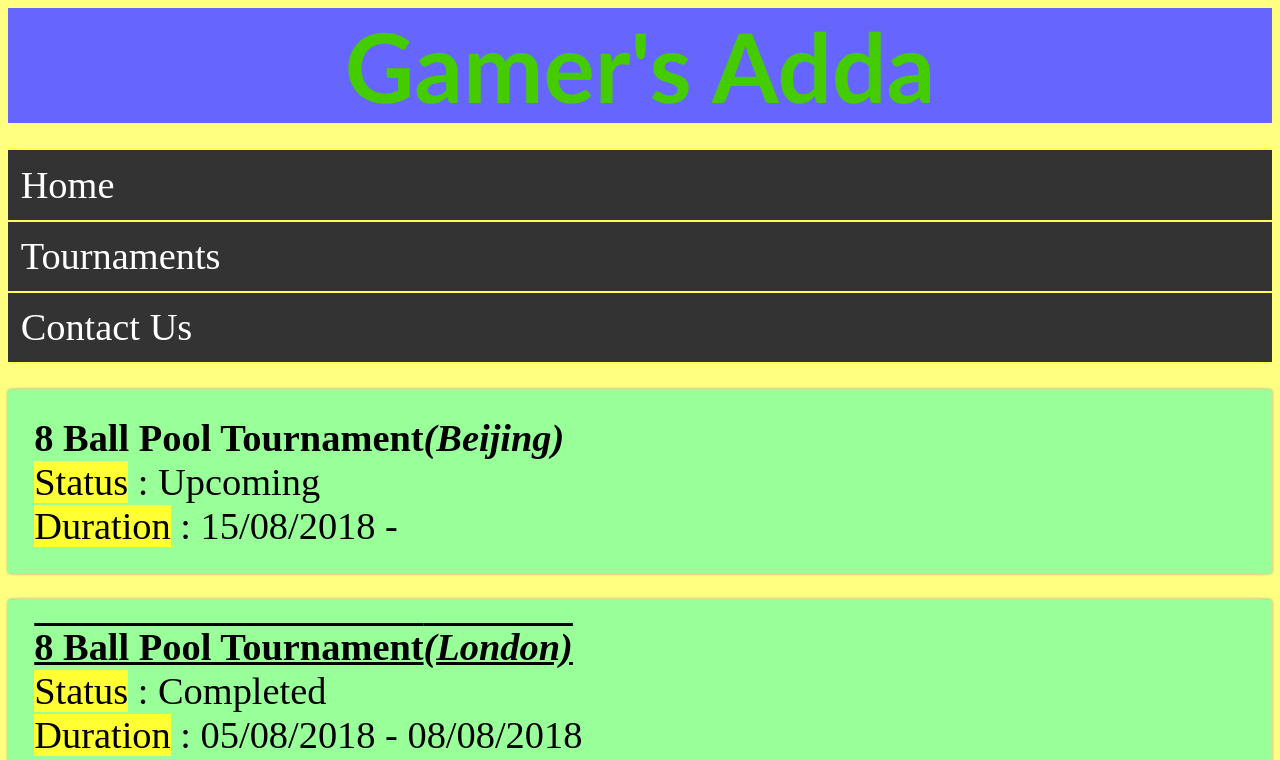
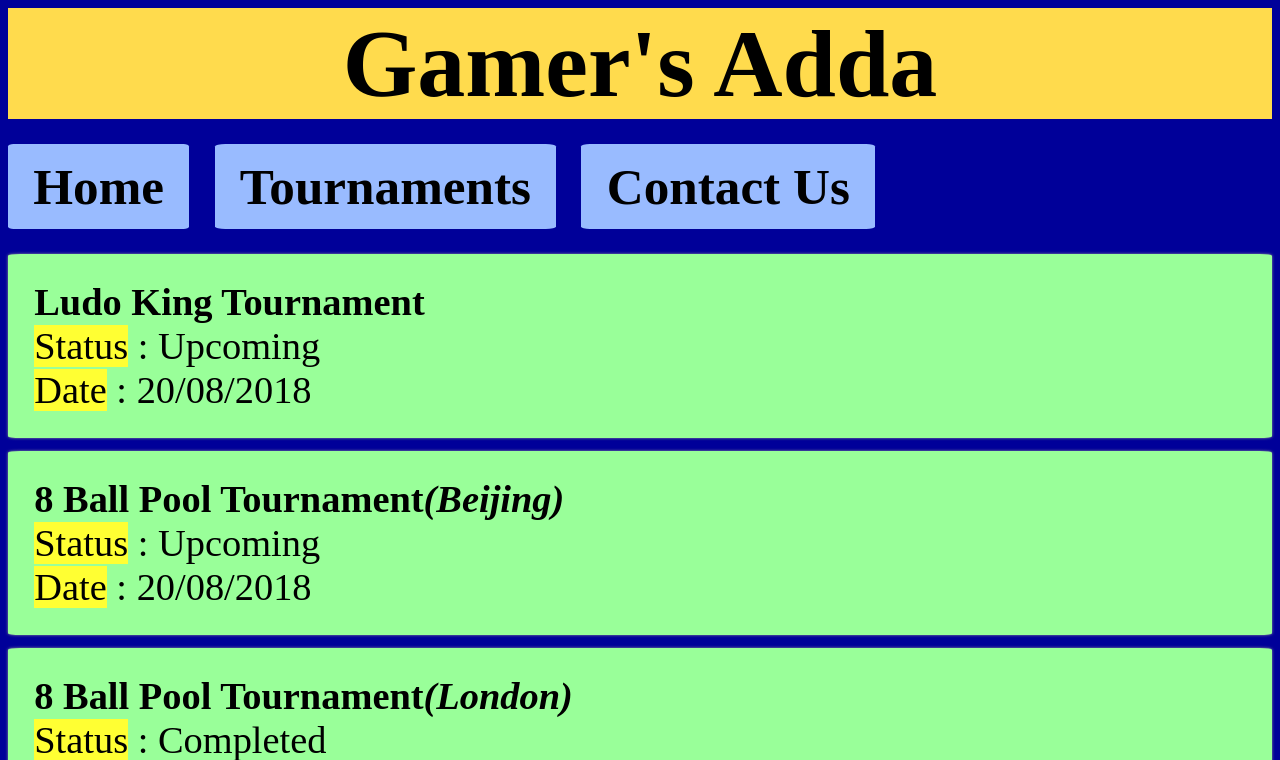
Before and after one commit to Afrid1719/Afrid1719.github.io, a plain HTML site: page index.html in a window 1280 px wide. Both pictures are taken after a click on the element "Tournaments". Shown: the top 760 px of the page. Drawn offline with Linux system fonts and the light colour scheme.

Commit message:
UI changed and other

```diff
--- a/index.html
+++ b/index.html
@@ -27,11 +27,17 @@
                 <span class="tooltip-text">Click on it!</span>
             </a>
 		</article>
+		<br/>
+
+        <div style="position:relative;height:0;padding-bottom:56.25%"><iframe src="https://www.youtube.com/embed/YZe9GL3Zg_8?ecver=2?autoplay=1" width="640" height="360" frameborder="0" allow="autoplay; encrypted-media" style="position:absolute;width:100%;height:100%;left:0" allowfullscreen></iframe></div>
+        <br/>
+        <div style="position:relative;height:0;padding-bottom:56.25%"><iframe src="https://www.youtube.com/embed/v5bAicSRdZU?ecver=2" width="640" height="360" frameborder="0" allow="autoplay; encrypted-media" style="position:absolute;width:100%;height:100%;left:0" allowfullscreen></iframe></div>
 
 		<div class="inf-container">
 		    <div class="col-4 tournament-info">
 		    Upcoming Tournament<br/>
-		    <a href="" class="info">Beijing<br/>August 15,2018</a>
+		    <a style="display:block;text-align:left" href="" class="info">Beijing :: August 20,2018</a>
+		    <a style="display:block;text-align:left" href="" class="info">Ludo King :: August 20,2018</a>
 		    </div>
 		    <div class="col-4 tournament-info">
 		    Ongoing Tournament<br/>
@@ -39,27 +45,38 @@
 		    <br/>
 		    </div>
 		    <div class="col-4 tournament-info">
-		    Completed Tournament<br/>
+		    Last Tournament<br/>
 		    <a href="/T20180805001.html" target="_self" class="info">London</a>
 		    <br/>
 		    </div>
 		</div>
 	</div> <!--End of Class="Home"-->
 
+
+
+
+
 	    <div class="Tournaments" id="Tournaments" style="display:none">
+
+	        <div class="tour" id="T20180805001">
+	            <h4 class="Tournament-heading">Ludo King Tournament<span style="font-style:italic"></span></h4>
+	            <span class="status">Status</span> : <span class="stat-val">Upcoming</span>
+	            <br/>
+	            <span class="duration">Date</span> : <span class="dur-val">20/08/2018</span>
+	        </div>
 
 	        <div class="tour" id="T20180815001">
 	            <h4 class="Tournament-heading">8 Ball Pool Tournament<span style="font-style:italic">(Beijing)</span></h4>
 	            <span class="status">Status</span> : <span class="stat-val">Upcoming</span>
 	            <br/>
-	            <span class="duration">Duration</span> : <span class="dur-val">15/08/2018 - </span>
+	            <span class="duration">Date</span> : <span class="dur-val">20/08/2018</span>
 	        </div>
 
 	        <div class="tour" id="T20180805001">
-	            <h4 class="Tournament-heading" style="text-decoration:underline overline">8 Ball Pool Tournament<span style="font-style:italic">(London)</span></h4>
+	            <h4 class="Tournament-heading">8 Ball Pool Tournament<span style="font-style:italic">(London)</span></h4>
 	            <span class="status">Status</span> : <span class="stat-val">Completed</span>
 	            <br/>
-	            <span class="duration">Duration</span> : <span class="dur-val">05/08/2018 - 08/08/2018</span>
+	            <span class="duration">Date</span> : <span class="dur-val">05/08/2018</span>
 	        </div>
 
 	    </div> <!--End of Tournament-->
--- a/ui/homepage/home_page.css
+++ b/ui/homepage/home_page.css
@@ -3,7 +3,7 @@
 }
 
 html{
-    background:#ffff80;
+    background:#000099;
     font-size:3vw;
 }
 
@@ -59,13 +59,13 @@ h2{
     margin:0;
     padding:0;
     text-align:center;
-    color:#44cc00;
+    color:black;
 }
 header{
-    font-family:"Trebuchet MS";
+    /*font-family:"Trebuchet MS";*/
     cursor:pointer;
     font-size:5vw;
-    background:#6666ff;
+    background:#ffdb4d;
 }
 
 article{
@@ -91,8 +91,9 @@ article,.tournament-info,.tour,.Contact{
 
 .tournament-info{
     width:31.333%;
-    background:#80ff80;
+    background:#ffe680;
     font-weight:bolder;
+    border-radius:3%;
 }
 
 .info{
@@ -106,28 +107,42 @@ article,.tournament-info,.tour,.Contact{
 
 .nav-container{
     display:flex;
-    flex-direction:column;
+    flex-direction:row;
     flex-wrap:nowrap;
+    justify-content:flex-start;
+    align-items:center;
     margin-top:2%;
     margin-bottom:2%;
 }
 
 .navd{
     cursor:pointer;
-    display:inline-block;
+    display:block;
     height:auto;
-    background-color:#333333;
-    color:white;
-    border-top:2px solid #ffff4d;
-    padding:1%;
+    background-color:#99bbff;
+    color:black;
+    font-weight:bolder;
+    border-radius:3%;
+    padding:1% 2% 1% 2%;
+    font-size:4vw;
+    margin-right:2%;
+    /*float:left;*/
+}
+/*
+.navd::after{
+    content:"";
+    clear:both;
+    display:table;
 }
 
-.navd:last-child{
-    border-bottom:2px solid #ffff4d;
+.Home::before{
+    content:"";
+    clear:both;
+    display:table;
 }
-
+*/
 .navd:hover{
-    background-color:#000000;
+    background-color:#1a66ff;
 }
 
 footer{
@@ -156,7 +171,7 @@ footer{
 }
 
 .tour:first-child{
-    margin-bottom:2%;
+    margin-top:2%;
 }
 
 .status,.duration{
```
